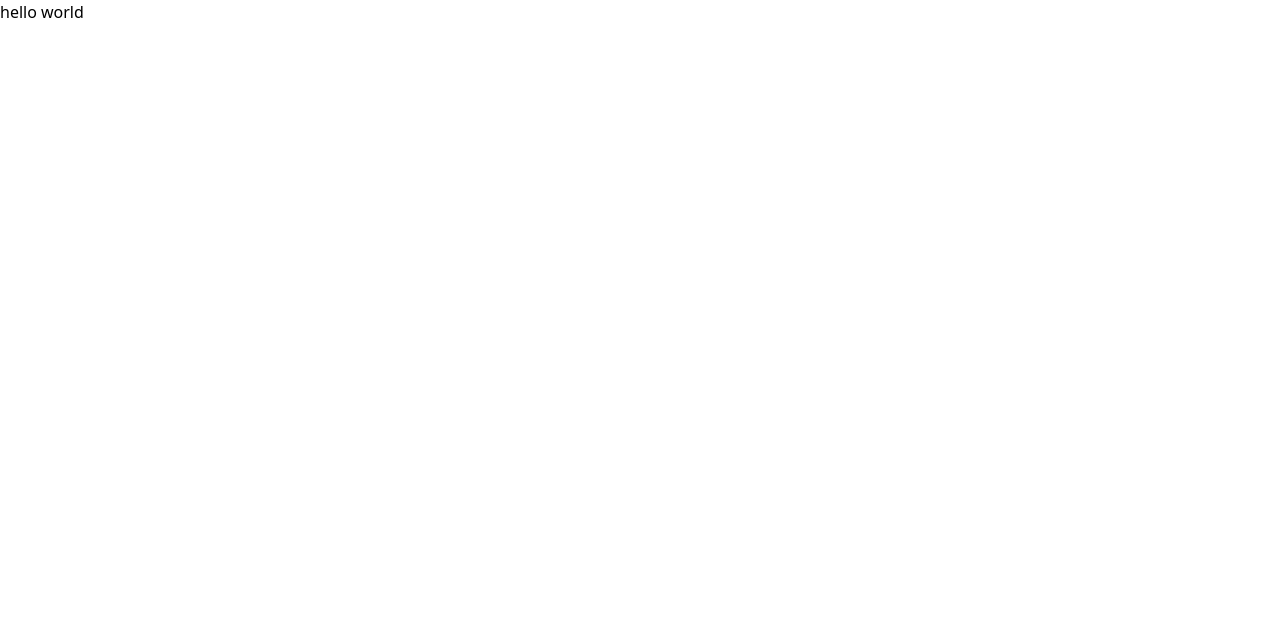
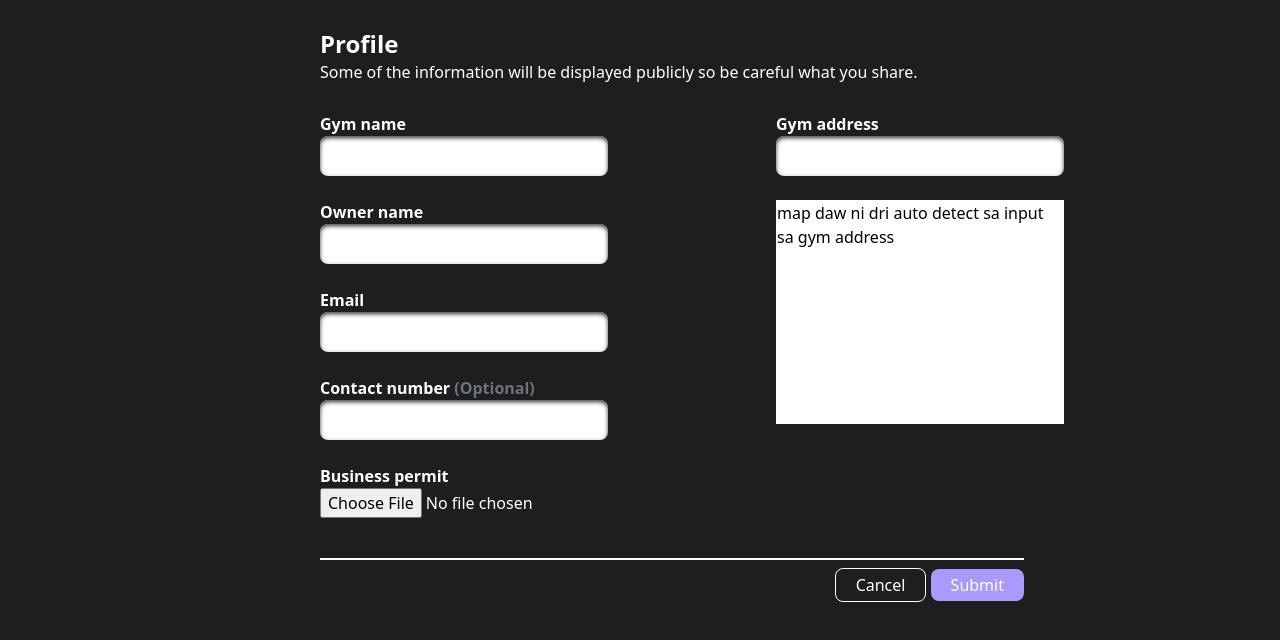
Before and after one commit to Bals04/capstone, a website: page frontend/views/Landing Page/register.html in a window 1280 px wide. Drawn offline with nearby package versions, Linux system fonts and the light colour scheme; a web font is replaced by a local one.

Commit message:
Aug 25 Gym Registration form

```diff
--- a/frontend/views/Landing Page/register.html
+++ b/frontend/views/Landing Page/register.html
@@ -9,7 +9,44 @@
     <link rel="stylesheet" href="../../dist/tailwind.css">
     <link rel="stylesheet" href="https://unpkg.com/aos@next/dist/aos.css" />
 </head>
-<body>
-    hello world
+<body class="bg-[#1E1E1E] ml-80 mr-64 mt-7 text-white">
+    <div class="">
+        <div class="mb-7">
+            <span class="font-bold text-2xl">Profile</span><br>
+            <span class="text-s font-extralight">Some of the information will be displayed publicly so be careful what you share.</span>
+        </div>
+        <div class="flex gap-36">
+            <div>
+                <label for="Gym_name" class="font-semibold">Gym name</label> <br>
+                <input type="text" form="Gym_name" class="w-72 h-10 rounded-lg  shadow-51 shadow-inner text-black"> <br>
+                <br>
+                <label for="Owner_name" class="font-semibold">Owner name</label> <br>
+                <input type="text" form="Owner_name" class="w-72 h-10 rounded-lg  shadow-51 shadow-inner text-black"> <br>
+                <br>
+                <label for="Email" class="font-semibold">Email</label> <br>
+                <input type="text" form="Email" class="w-72 h-10 rounded-lg  shadow-51 shadow-inner text-black"> <br>
+                <br>
+                <label for="Contact_num" class="font-semibold">Contact number <span class="text-gray-500">(Optional)</span></label> <br>
+                <input type="text" form="Contact_num" class="w-72 h-10 rounded-lg  shadow-51 shadow-inner text-black"> <br>
+                <br>
+                <label for="Business_permit" class="font-semibold">Business permit</label> <br>
+                <input type="file" form="Business_permit">
+            </div>
+            <div>
+                <label for="Gym_address" class="font-semibold">Gym address</label> <br>
+                <input type="text" form="Gym_address" class="w-72 h-10 rounded-lg  shadow-51 shadow-inner text-black"> <br>
+                <br>
+                <div class="w-72 h-56 border border-white bg-white text-black">
+                    map daw ni dri auto detect sa input sa gym address
+                </div>
+            </div>
+        </div>
+        <div class="mt-10 w-full border border-white">
+        </div>
+        <div class="float-right font-extralight mt-2 mb-10 text-base">
+            <button class="pr-5 pl-5 p-1 border border-white rounded-lg hover:bg-black">Cancel</button>
+            <button class="bg-[#aa99ff] rounded-lg pr-5 pl-5 p-1 hover:bg-white hover:text-black duration-200">Submit</button>
+        </div>
+    </div>
 </body>
 </html>
```
Also changed, not shown: frontend/dist/tailwind.css.
